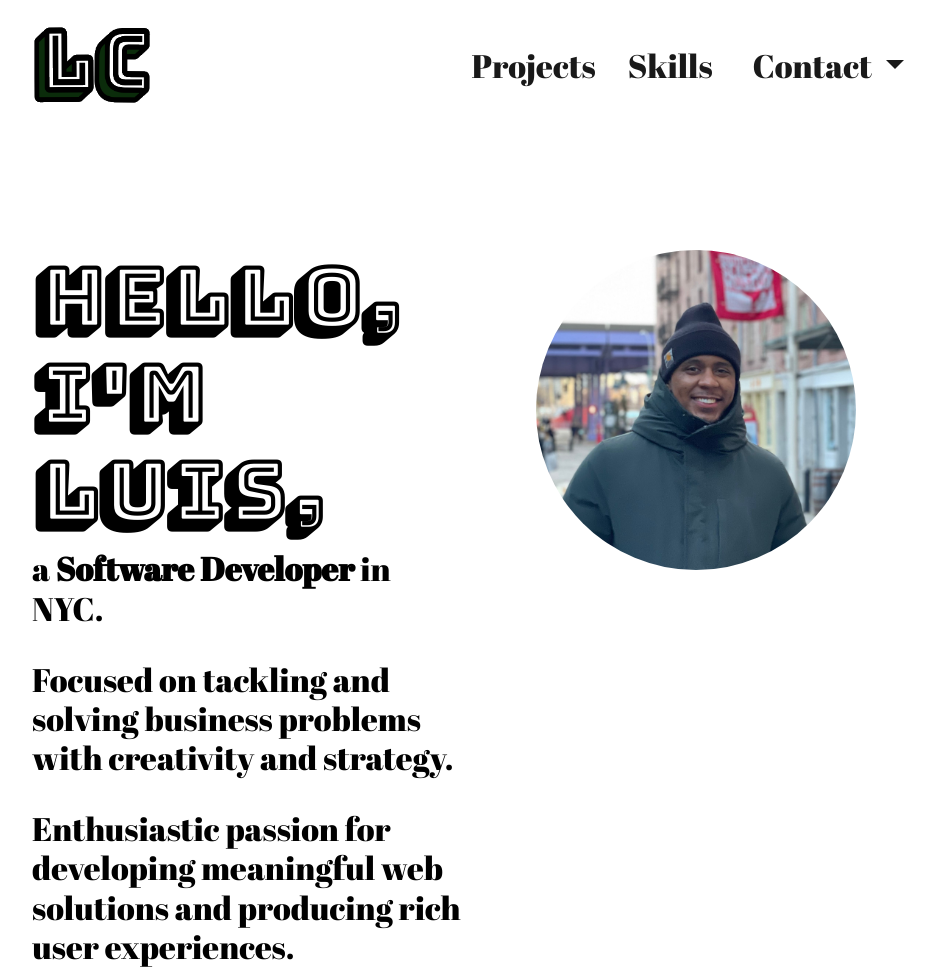
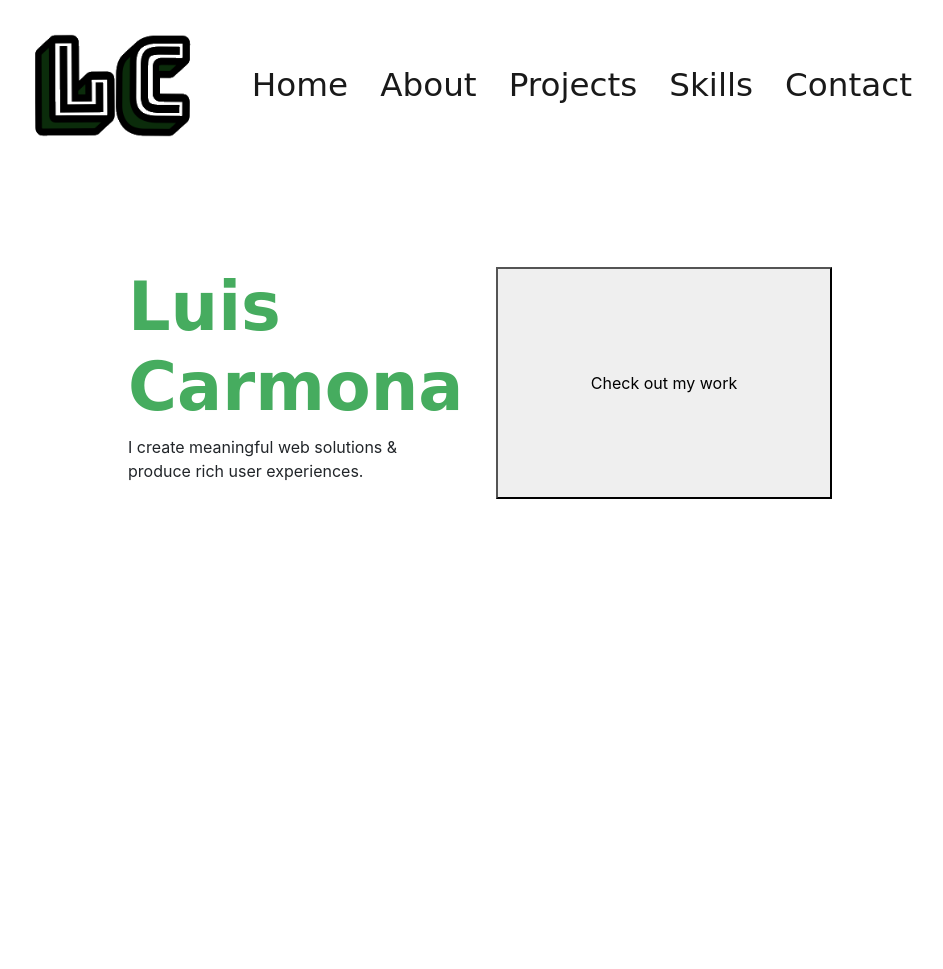
Before and after one commit to Luisc013/Luis_Carmona_Portfolio, a plain HTML site: page index.html in a window 1280 px wide. Shown: the top 969 px of the page, without its empty margins (160-1103 px from the left). After the commit the page ends 800 px from the top, so only its background shows below. Drawn offline with nearby package versions, Linux system fonts and the light colour scheme.

Commit message:
Redesigning layout structure and themes

```diff
--- a/index.html
+++ b/index.html
@@ -7,11 +7,6 @@
         <link rel="shortcut icon" type="image/png" href="public\images\LC_Logo.png"/>
 	    	<link rel="stylesheet" href="public/css/main.css" />
         <link rel="stylesheet" href="https://maxcdn.bootstrapcdn.com/bootstrap/4.0.0/css/bootstrap.min.css" integrity="sha384-Gn5384xqQ1aoWXA+058RXPxPg6fy4IWvTNh0E263XmFcJlSAwiGgFAW/dAiS6JXm" crossorigin="anonymous">
-        <link rel="preconnect" href="https://fonts.gstatic.com">
-        <link rel="preconnect" href="https://fonts.gstatic.com">
-        <link href="https://fonts.googleapis.com/css2?family=Abril+Fatface&display=swap" rel="stylesheet">
-        <link rel="preconnect" href="https://fonts.gstatic.com">
-        <link href="https://fonts.googleapis.com/css2?family=Bungee+Shade&display=swap" rel="stylesheet">
     </head>
 
 <body>
@@ -19,7 +14,7 @@
     <div class="welcome">
     <nav class="navbar navbar-expand-lg navbar-light px-0 py-0">
         <a class="navbar-brand" href="#">
-            <img src="public\images\LC_Logo.png" width="120px" height="100%" alt="">
+            <img src="public\images\LC_Logo.png">
           </a>
         <button class="navbar-toggler" type="button" data-toggle="collapse" data-target="#navbarSupportedContent" aria-controls="navbarSupportedContent" aria-expanded="false" aria-label="Toggle navigation">
           <span class="navbar-toggler-icon"></span>
@@ -27,58 +22,29 @@
         <div class="collapse navbar-collapse w-100 order-3 dual-collapse2" id="navbarSupportedContent">
           <ul class="navbar-nav ml-auto">
             <li class="nav-item active">
+              <a class="nav-link px-3" href="#">Home</a>
+            </li>
+            <li class="nav-item active">
+              <a class="nav-link px-3" href="#">About</a>
+            </li>
+            <li class="nav-item active">
               <a class="nav-link px-3" href="#">Projects</a>
             </li>
             <li class="nav-item active">
               <a class="nav-link px-3" href="#">Skills</a>
             </li>
-            <li class="nav-item active dropdown px-3">
-              <a class="nav-link dropdown-toggle" href="#" id="navbarDropdown" role="button" data-toggle="dropdown" aria-haspopup="true" aria-expanded="false">
-                Contact
-              </a>
-              <div class="dropdown-menu" aria-labelledby="navbarDropdown">
-                <a class="dropdown-item" href="#">Email</a>
-                <a class="dropdown-item" href="#">LinkedIn</a>
-              </div>
+            <li class="nav-item active">
+              <a class="nav-link px-3" href="#">Contact</a>
             </li>
           </ul>
         </div>
       </nav>
       <div class="welcome-wrapper">
         <div class="welcome-text">
-            <h1>Hello, I'm Luis,</h1>
-            <h3>a <b>Software Developer</b> in NYC.</h3>
-            <br>
-            <h3>Focused on tackling and solving business problems with creativity and strategy.</h3>
-            <br>
-            <h3>Enthusiastic passion for developing meaningful web solutions and producing rich user experiences.</h3>
+            <h1>Luis Carmona</h1>
+            <p>I create meaningful web solutions & produce rich user experiences.</p>
         </div>
-        <div class="welcome-img">
-          <img src="public\images\IMG_2241.jpg" alt="">
-        </div>
-      </div>
-      <div class="project-wrapper">
-        <div class="project-header">
-          <h1>Projects</h1>
-        </div>
-        <div class="card pc1">
-          <a href="https://pokedex-ui.herokuapp.com/" class="card-img-top" target="_blank"><img src="\public\images\pokemon.jpg" alt="pokemon-ui-site" /></a>
-              <div class="card-body">
-									<h3 class="card-text">Front-end UI Application</h3>
-									<p>Created a JavaScript application that resembles a Pokedex where users can select an avatar, add pokemon up to a party of 6, and view stats.</p>
-									<a href="https://pokedex-ui.herokuapp.com/" class="special" target="_blank">Live Demo</a>
-									<a href="https://github.com/Luisc013/pokedexUI" class="special" target="_blank">View Code </a>
-              </div>
-        </div>
-        <div class="card pc2">
-          <a href="https://indieca.herokuapp.com/" class="card-img-top" target="_blank"><img src="\public\images\socialmediasite1.jpg" alt=" social-media-site" /></a>
-            <div class="card-body">
-              <h3 class="card-text">Social Media Site Concept</h3>
-								<p>Developed a Node.js/Express.js web application concept for a social media site in the game development industry.</p>
-								<a href="https://indieca.herokuapp.com/" class="special" target="_blank">Live Demo</a>
-								<a href="https://github.com/Luisc013/Indieca" class="special" target="_blank">View Code </a>
-            </div>
-        </div>
+        <button>Check out my work</button>
       </div>
     </div>
     </div>
--- a/public/css/main.css
+++ b/public/css/main.css
@@ -1,13 +1,24 @@
-html, body {
+body {
+    height: 100vh;
+    margin: 0;
+    -ms-overflow-style: none;  /* IE and Edge */
+    scrollbar-width: none;  /* Firefox */
+    scroll-behavior: smooth;
+    font-family: 'Abril Fatface', cursive;
+}
+
+img {
     width: 100%;
-    margin: 0;
 }
 
 .page-wrapper {
     width: 100%;
-    height: 100vh;
     padding: 0% 15%;
 }
+
+body::-webkit-scrollbar {
+    display: none;
+  }
 
 .welcome {
     width: 100%;
@@ -16,21 +27,21 @@ html, body {
 
 .navbar-nav {
     right: 0;
-
 }
 
 .dropdown-item, .nav-link {
     font-family: 'Abril Fatface', cursive;
     font-size: 2.04em;
-    color: #000;
+    text-decoration: none;
 }
+
 
 .welcome-wrapper {
     display: grid;
     grid-template-columns: repeat(auto-fit, minmax(240px, 1fr));
     grid-template-areas: "wtext wimg";
     grid-gap: 2rem;
-    margin-top: 15vh;
+    margin: 12vh;
 }
 
 .welcome-text {
@@ -38,15 +49,23 @@ html, body {
 }
 
 .welcome-text h1 {
+    font-family: 'Abril Fatface', cursive;
+    color: rgb(70, 172, 95);
+    font-weight: 800;
+    font-size: 4.18em;
+
+}
+
+.welcome-text h2 {
     font-family: 'Bungee Shade', cursive;
-    color: #000;
+    color: hsl(120, 51%, 14%);
     font-weight: 900;
-    font-size: 5.06em;
+    font-size: 4.63em;
 }
 
 .welcome-text h3 {
     font-family: 'Abril Fatface', cursive;
-    font-size: 2.04em;
+    font-size: 1.39em;
     color: #000;
 }
 
@@ -62,6 +81,8 @@ html, body {
 .project-wrapper {
     display: grid;
     width: 100%;
+    height: 100vh;
+    margin-top: 20px;
     grid-template-columns: repeat(2, 1fr);
     grid-template-rows: 20% 80%;
     grid-template-areas:
@@ -69,7 +90,7 @@ html, body {
     "pc1 pc2";
 }
 
-.project-header {
+#project-header {
     grid-area: pc0;
 }
 
```
